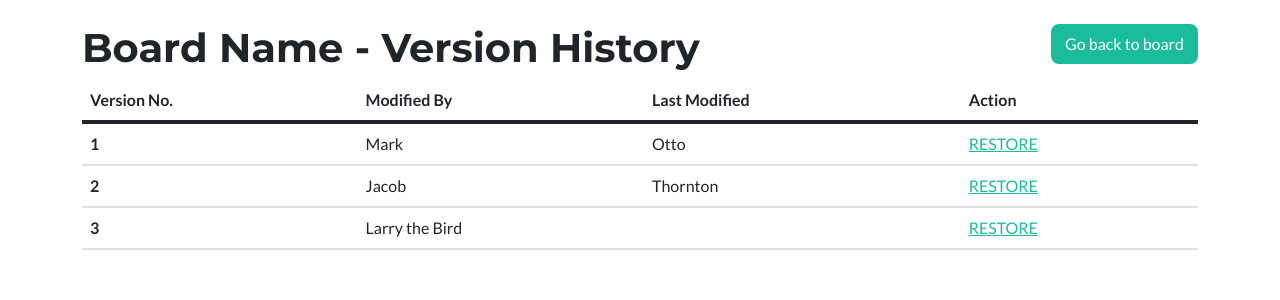
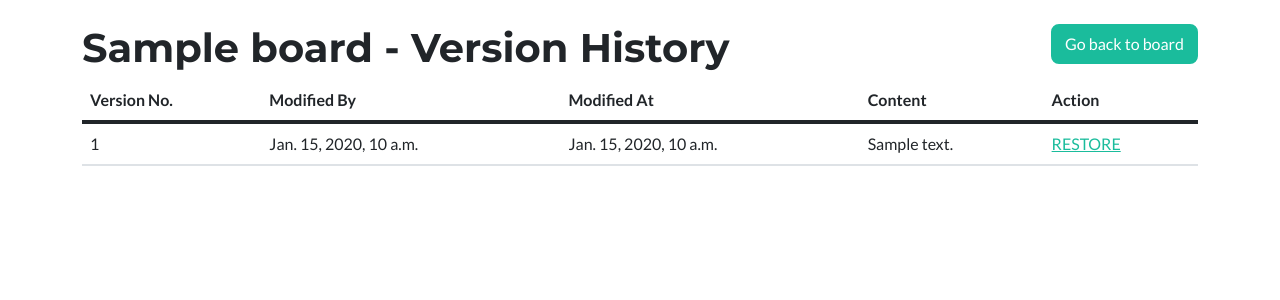
Before and after one commit to pdagrawal/crypto_board, a Django app: template crypto_board/templates/boards/versions.html in a window 1280 px wide. Shown: the part 104-404 px from the top of the page. Run offline with Django 3.2, Linux system fonts and the light colour scheme; the template is opened without the code that fills it: most values are stand-ins (such as "Sample title", 1, 10 or a date in 2020); some libraries are stand-ins or nearby versions.

Commit message:
Changed timezone to New york and restore board feature

```diff
--- a/crypto_board/apps/boards/models.py
+++ b/crypto_board/apps/boards/models.py
@@ -33,6 +33,9 @@ class Board(models.Model):
             self.reference = reference_number
             return self
 
+    def versions(self):
+        return BoardVersion.objects.filter(board_id=self.id)
+
 class BoardVersion(models.Model):
     content = models.TextField()
     board = models.ForeignKey(Board, on_delete=models.CASCADE)
@@ -46,6 +49,9 @@ class BoardVersion(models.Model):
     def content_snippet(self):
         return self.content[:50]
 
+    def modified_by_name(self):
+        return (self.modified_by.first_name + ' ' + self.modified_by.last_name)
+
 class BoardUser(models.Model):
     board = models.ForeignKey(Board, on_delete=models.CASCADE)
     user = models.ForeignKey(User, on_delete=models.CASCADE)
--- a/crypto_board/apps/boards/urls.py
+++ b/crypto_board/apps/boards/urls.py
@@ -9,4 +9,5 @@ urlpatterns = [
     path("<id>", views.show, name="show"),
     path("<id>/edit", views.edit, name="edit"),
     path("<id>/versions", views.versions, name="versions"),
+    path("restore_version/<version_id>", views.restore_version, name="restore_version"),
 ]
--- a/crypto_board/templates/boards/versions.html
+++ b/crypto_board/templates/boards/versions.html
@@ -6,7 +6,7 @@
 {% block content %}
   <div class="container-md">
     <br/>
-    <h1 class="pull-left">Board Name - Version History</h1>
+    <h1 class="pull-left">{{ board.name }} - Version History</h1>
     <div class="pull-right">
       <a class="btn btn-primary" href="{% url 'boards:show' id=board.reference %}"> Go back to board</a>
     </div>
@@ -15,28 +15,21 @@
         <tr>
           <th scope="col">Version No.</th>
           <th scope="col">Modified By</th>
-          <th scope="col">Last Modified</th>
+          <th scope="col">Modified At</th>
+          <th scope="col">Content</th>
           <th scope="col">Action</th>
         </tr>
       </thead>
       <tbody>
-        <tr>
-          <th scope="row">1</th>
-          <td>Mark</td>
-          <td>Otto</td>
-          <td><a href="#">RESTORE</a></td>
-        </tr>
-        <tr>
-          <th scope="row">2</th>
-          <td>Jacob</td>
-          <td>Thornton</td>
-          <td><a href="#">RESTORE</a></td>
-        </tr>
-        <tr>
-          <th scope="row">3</th>
-          <td colspan="2">Larry the Bird</td>
-          <td><a href="#">RESTORE</a></td>
-        </tr>
+        {% for version in versions %}
+          <tr>
+            <td>{{ forloop.counter }}</th>
+            <td>{{ version.modified_by_name }}</td>
+            <td>{{ version.created_at }}</td>
+            <td>{{ version.content }}</td>
+            <td><a href="{% url 'boards:restore_version' version_id=version.id %}">RESTORE</a></td>
+          </tr>
+        {% endfor %}
       </tbody>
     </table>
   </div>
```
Also changed, not shown: crypto_board/apps/boards/views.py (+11 -2 lines).
